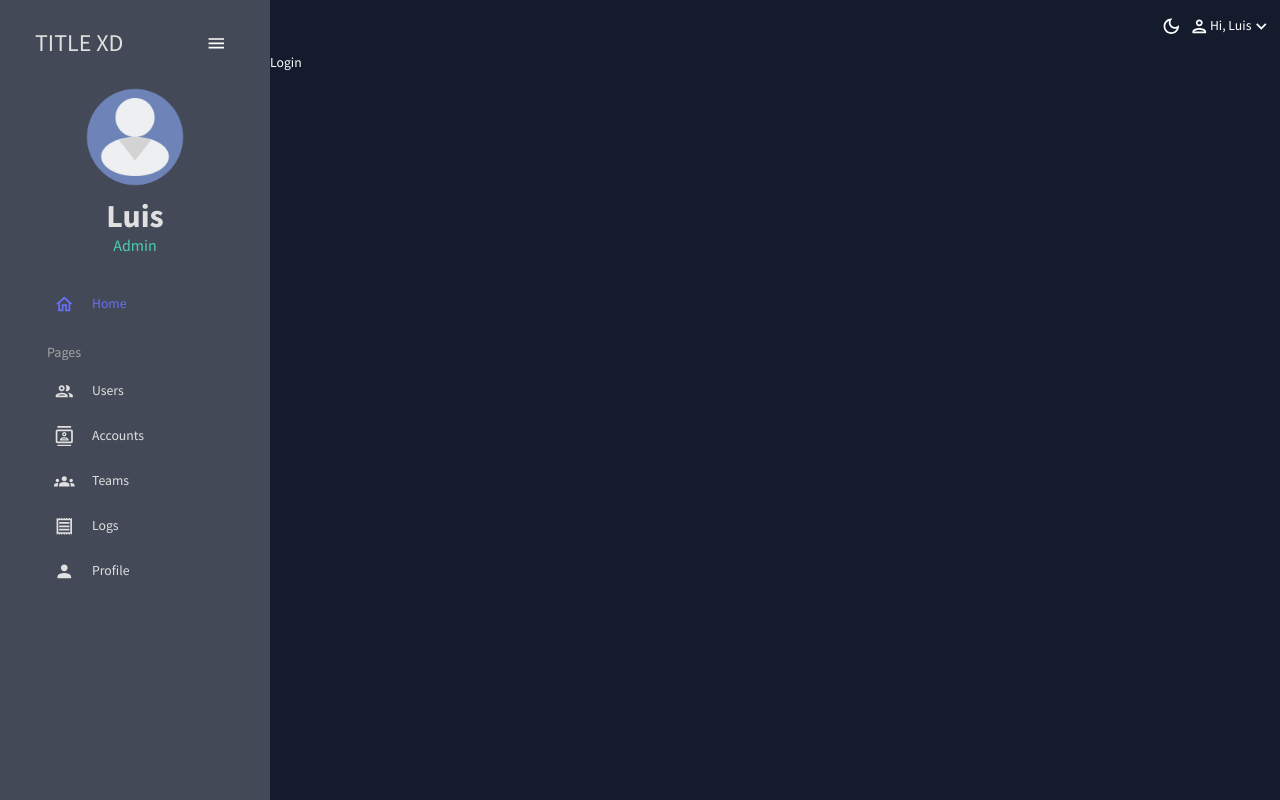
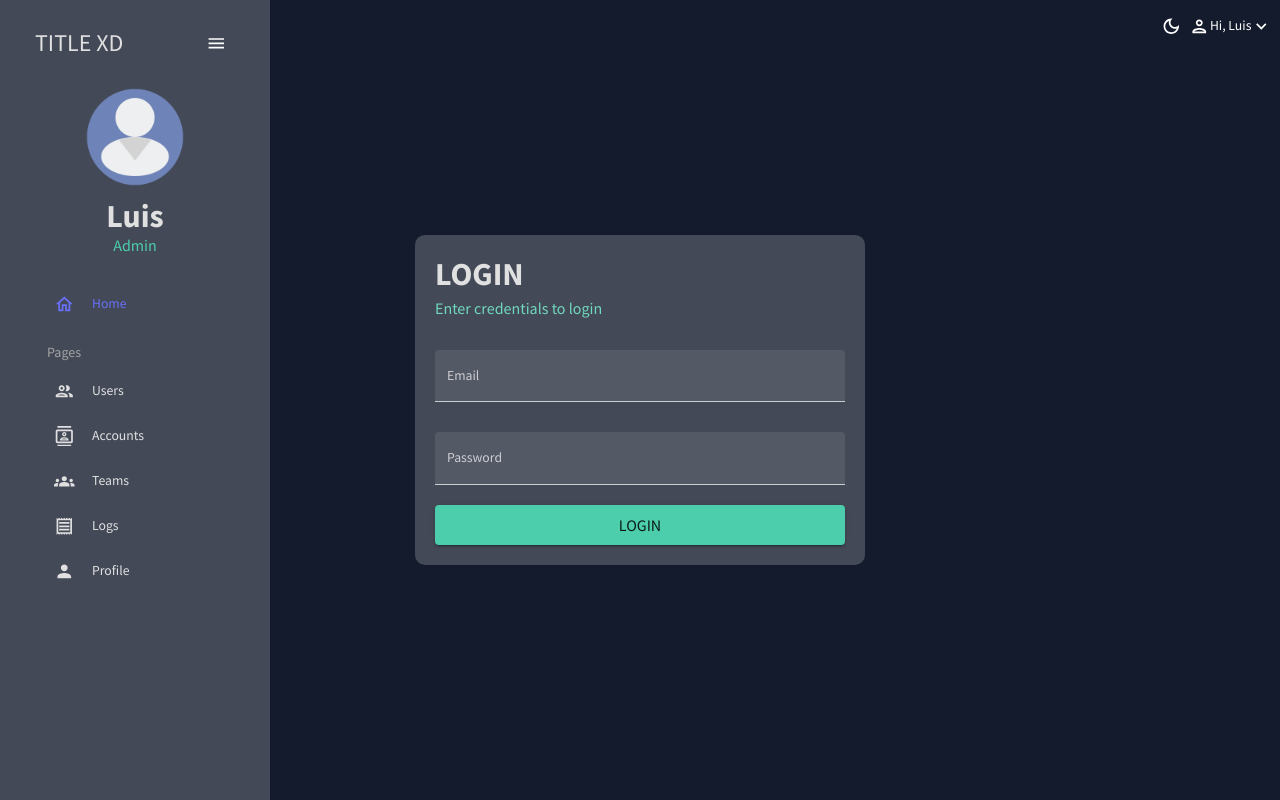
Before and after one commit to chepoluis/client-user-manager, a React (Create React App) app: page /login in a window 1280 px wide. Built offline with nearby package versions, Linux system fonts and the light colour scheme.

Commit message:
login (#5)

```diff
--- a/src/scenes/login/index.jsx
+++ b/src/scenes/login/index.jsx
@@ -1,9 +1,113 @@
-import React from 'react'
+import { Box, Button, TextField, useTheme } from "@mui/material";
+import { Formik } from "formik";
+import * as yup from "yup";
+import useMediaQuery from "@mui/material/useMediaQuery";
+import Header from "../../components/Header";
+import { tokens } from "../../theme";
 
-const Login = () => {
+const Login = (props) => {
+  const theme = useTheme();
+  const colors = tokens(theme.palette.mode);
+
+  const isNonMobile = useMediaQuery("(min-width:700px)");
+
+  const handleFormSubmit = (values) => {
+    console.log(values);
+  };
+
   return (
-    <div>Login</div>
-  )
-}
+    <Box
+      m="20px"
+      sx={{
+        background: `${colors.primary[400]}`,
+        padding: "20px",
+        margin: "0",
+        borderRadius: "10px",
+        display: "flex",
+        flexDirection: "column",
+        position: "absolute",
+        top: "50%",
+        left: "50%",
+        transform: "translate(-50%, -50%)",
+        width: isNonMobile ? "450px" : "350px",
+      }}
+    >
+      <Header title="LOGIN" subtitle="Enter credentials to login" />
+
+      <Formik
+        onSubmit={handleFormSubmit}
+        initialValues={initialValues}
+        validationSchema={checkoutSchema}
+      >
+        {({
+          values,
+          errors,
+          touched,
+          handleBlur,
+          handleChange,
+          handleSubmit,
+        }) => (
+          <form onSubmit={handleSubmit}>
+            <Box
+              display="grid"
+              gap="30px"
+              gridTemplateColumns="repeat(2, minmax(0, 1fr))"
+              sx={{
+                "& > div": { gridColumn: isNonMobile ? undefined : "span 2" },
+              }}
+            >
+              <TextField
+                fullWidth
+                variant="filled"
+                type="text"
+                label="Email"
+                onBlur={handleBlur}
+                onChange={handleChange}
+                value={values.email}
+                name="email"
+                error={!!touched.email && !!errors.email}
+                helperText={touched.email && errors.email}
+                sx={{ gridColumn: "span 2" }}
+              />
+              <TextField
+                fullWidth
+                variant="filled"
+                type="password"
+                label="Password"
+                onBlur={handleBlur}
+                onChange={handleChange}
+                value={values.password}
+                name="password"
+                error={!!touched.password && !!errors.password}
+                helperText={touched.password && errors.password}
+                sx={{ gridColumn: "span 2" }}
+              />
+            </Box>
+            <Box mt="20px">
+              <Button
+                sx={{ width: "100%", fontSize: "1rem" }}
+                type="submit"
+                color="secondary"
+                variant="contained"
+              >
+                Login
+              </Button>
+            </Box>
+          </form>
+        )}
+      </Formik>
+    </Box>
+  );
+};
+
+const checkoutSchema = yup.object().shape({
+  email: yup.string().email("Invalid email").required("No email provided."),
+  password: yup.string().required("No password provided."),
+});
+
+const initialValues = {
+  email: "",
+  password: "",
+};
 
 export default Login;
```
